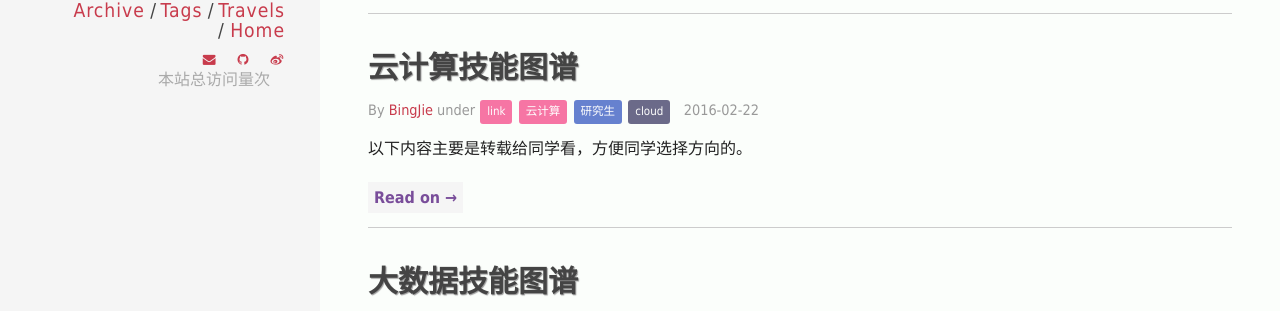
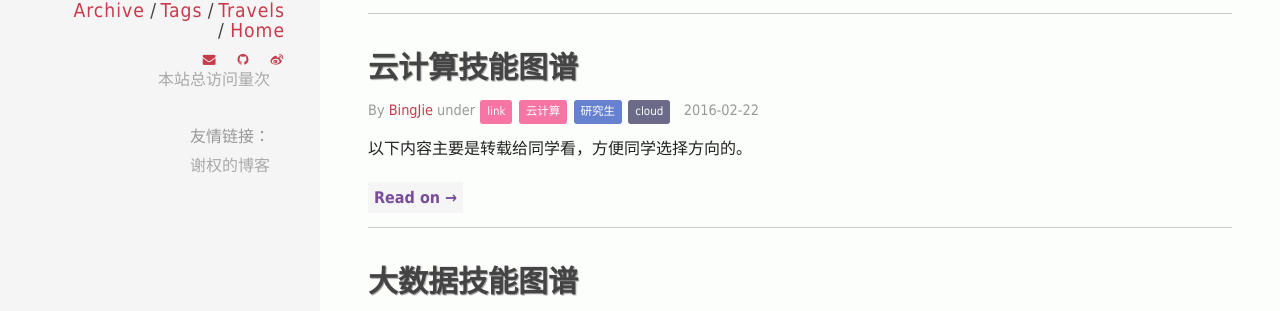
Before and after one commit to chaojimiaomiao/chaojimiaomiao.github.io, a Jekyll site: the page built from index.html, in a window 1280 px wide. Shown: the part 466-777 px from the top of the page. Built offline with Jekyll 4.4.1, drawn with Linux system fonts in a browser that asks for light colours; comment, search, counter and statistics services are not loaded.

Commit message:
添加友链

```diff
--- a/_includes/sidebar.html
+++ b/_includes/sidebar.html
@@ -30,8 +30,13 @@
     {% include social-links.html %}
   </div>
   <span id="busuanzi_container_site_pv">
-  <font color='#aaa'>
-    本站总访问量<span id="busuanzi_value_site_pv"></span>次</font>
-</span>
+    <font color='#aaa'>
+    本站总访问量<span id="busuanzi_value_site_pv"></span>次
+    </font>
+  </span>
+  <br><br><br>
+  <p><font color="#999">友情链接：</font></p>
+  <p><font color="#aaa" href= "https://xiequan.info/">谢权的博客</font></p>
+
 
 </div>
```
